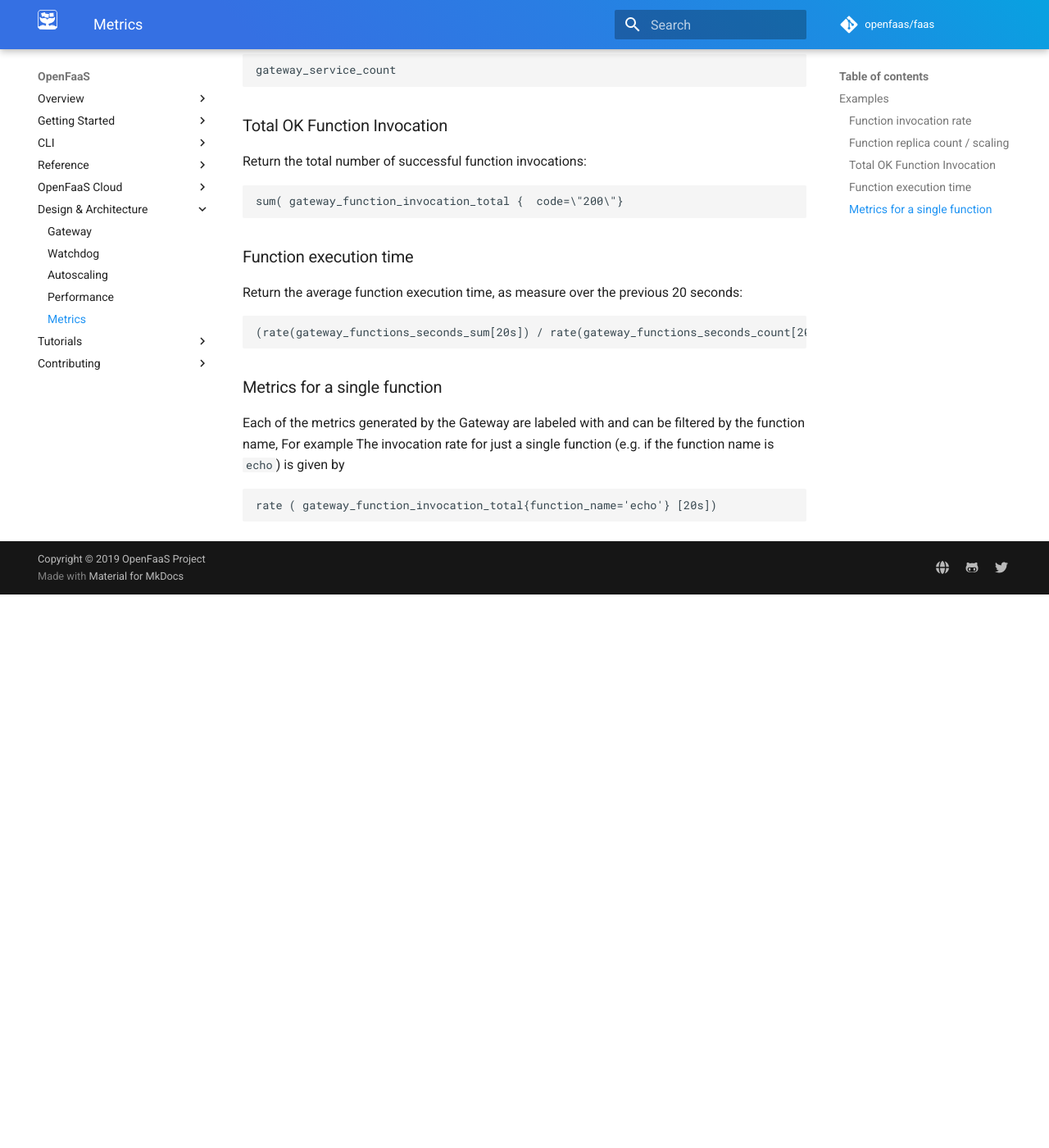
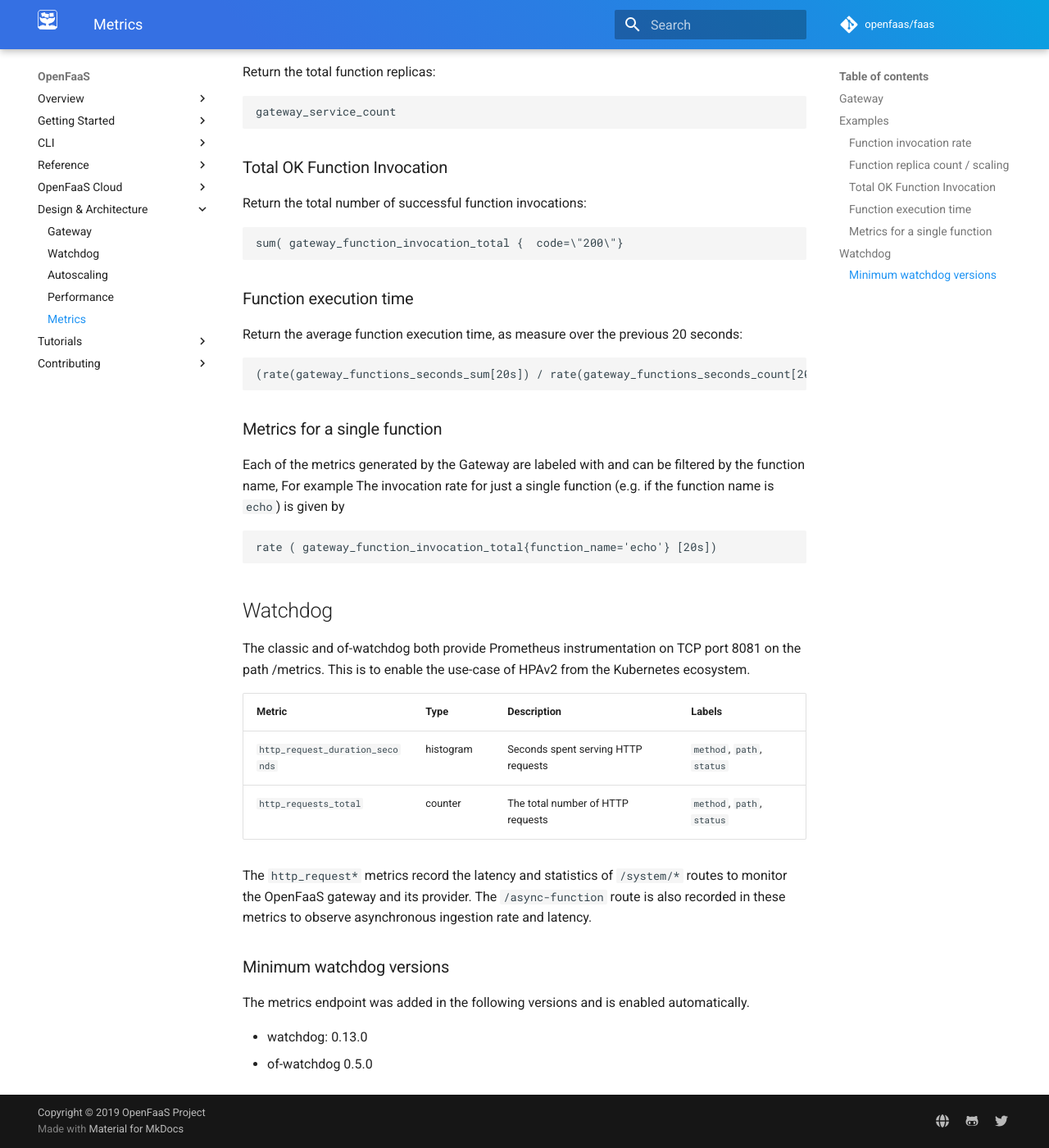
Before and after one commit to openfaas/docs, an MkDocs documentation site: the page built from docs/architecture/metrics.md, in a window 1280 px wide and 1400 px high, scrolled down 1109 px. Shown: the whole window at 82% size. Built offline with MkDocs 1.6.1 and Material for MkDocs 9.7.7, drawn with Linux system fonts in a browser that asks for light colours; comment, search, counter and statistics services are not loaded; before the commit the page ends 1834 px from its top, so only the background shows below that.

Commit message:
Add metrics for watchdog
Signed-off-by: Alex Ellis <alexellis2@gmail.com>

```diff
--- a/docs/architecture/metrics.md
+++ b/docs/architecture/metrics.md
@@ -1,4 +1,6 @@
 # Monitoring Functions
+
+## Gateway
 
 The Gateway component exposes several metrics to help you monitor the health and behavior of your functions
 
@@ -58,3 +60,21 @@ rate ( gateway_function_invocation_total{function_name='echo'} [20s])
 
 [prom-query-basics]: https://prometheus.io/docs/prometheus/latest/querying/basics/
 [prom-query-examples]: https://prometheus.io/docs/prometheus/latest/querying/examples/
+
+## Watchdog
+
+The classic and of-watchdog both provide Prometheus instrumentation on TCP port 8081 on the path /metrics. This is to enable the use-case of HPAv2 from the Kubernetes ecosystem.
+
+| Metric                              | Type       | Description                         | Labels                     |
+| ----------------------------------- | ---------- | ----------------------------------- | -------------------------- |
+| `http_request_duration_seconds`     | histogram  | Seconds spent serving HTTP requests | `method`, `path`, `status` |
+| `http_requests_total`               | counter    | The total number of HTTP requests   | `method`, `path`, `status` |
+
+The `http_request*` metrics record the latency and statistics of `/system/*` routes to monitor the OpenFaaS gateway and its provider. The `/async-function` route is also recorded in these metrics to observe asynchronous ingestion rate and latency.
+
+### Minimum watchdog versions
+
+The metrics endpoint was added in the following versions and is enabled automatically.
+
+* watchdog: 0.13.0
+* of-watchdog 0.5.0
```
Also changed, not shown: docs/architecture/watchdog.md (+3 -1 lines).
